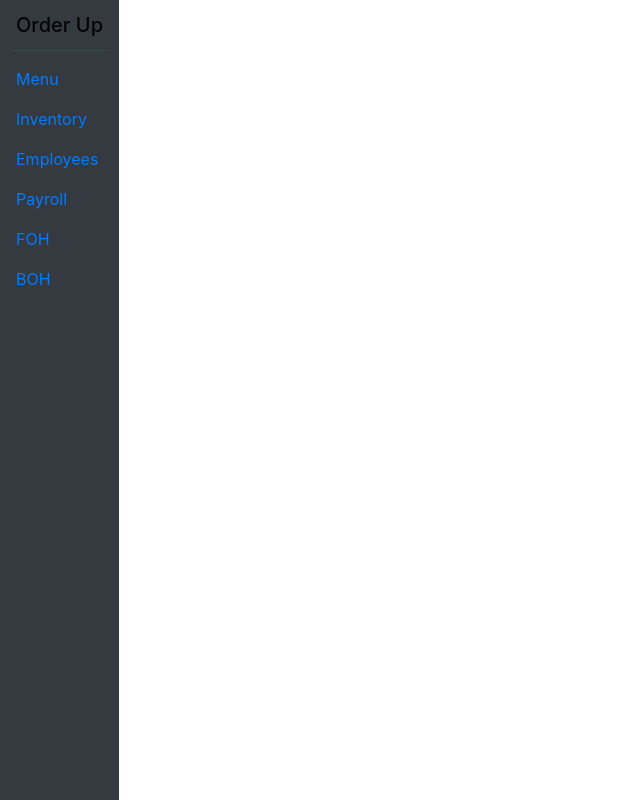
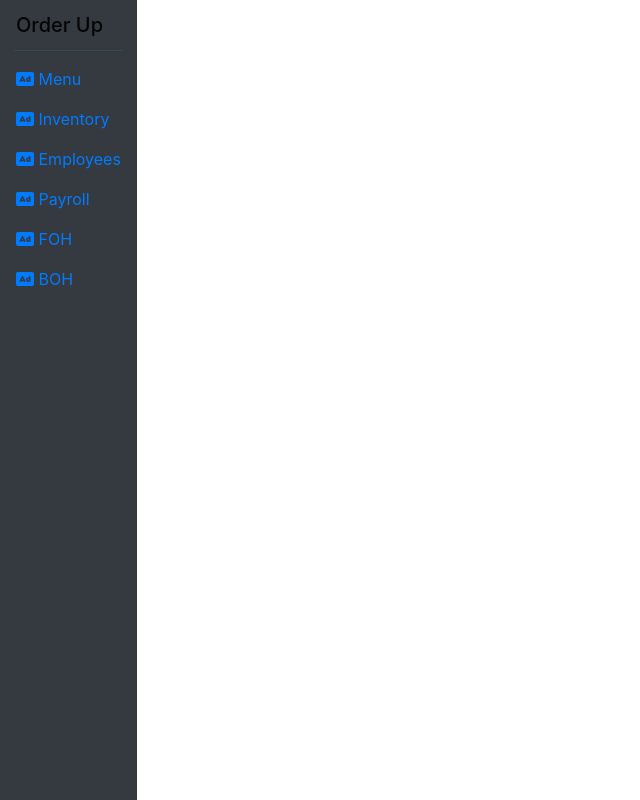
Before and after one commit to justnle/order-up, a React (Create React App) app in the folder client/: page / in a window 1280 px wide. Shown: the whole page, without its empty margins (0-640 px from the left). Built offline with nearby package versions, Linux system fonts and the light colour scheme.

Commit message:
changed navItems to have icons as well

```diff
--- a/client/src/components/Sidebar/index.js
+++ b/client/src/components/Sidebar/index.js
@@ -4,13 +4,33 @@ import Nav from 'react-bootstrap/Nav';
 import './style.css';
 
 function Sidebar() {
+  // these icons are place holders and
+  // do not reflect the actual page
   const navItems = [
-    'Menu',
-    'Inventory',
-    'Employees',
-    'Payroll',
-    'FOH',
-    'BOH',
+    {
+      page: 'Menu',
+      icon: <i class="fas fa-ad"></i>
+    },
+    {
+      page: 'Inventory',
+      icon: <i class="fas fa-ad"></i>
+    },
+    {
+      page: 'Employees',
+      icon: <i class="fas fa-ad"></i>
+    },
+    {
+      page: 'Payroll',
+      icon: <i class="fas fa-ad"></i>
+    },
+    {
+      page: 'FOH',
+      icon: <i class="fas fa-ad"></i>
+    },
+    {
+      page: 'BOH',
+      icon: <i class="fas fa-ad"></i>
+    }
   ];
 
   return (
@@ -18,9 +38,9 @@ function Sidebar() {
       <div className='sidebar sidebar-sticky bg-dark'>
         <h4 className='px-3'><a href='/home'className='navbar-brand m-0'>Order Up</a></h4>
         <hr className='sidebar-divider'></hr>
-        {navItems.map((page, index) => (
+        {navItems.map((pages, index) => (
           <Nav.Item as='li' key={`list-${index}`}>
-            <Nav.Link href={`/${page.toLowerCase()}`}>{page}</Nav.Link>
+            <Nav.Link href={`/${pages.page.toLowerCase()}`}>{pages.icon} {pages.page}</Nav.Link>
           </Nav.Item>
         ))}
       </div>
```
